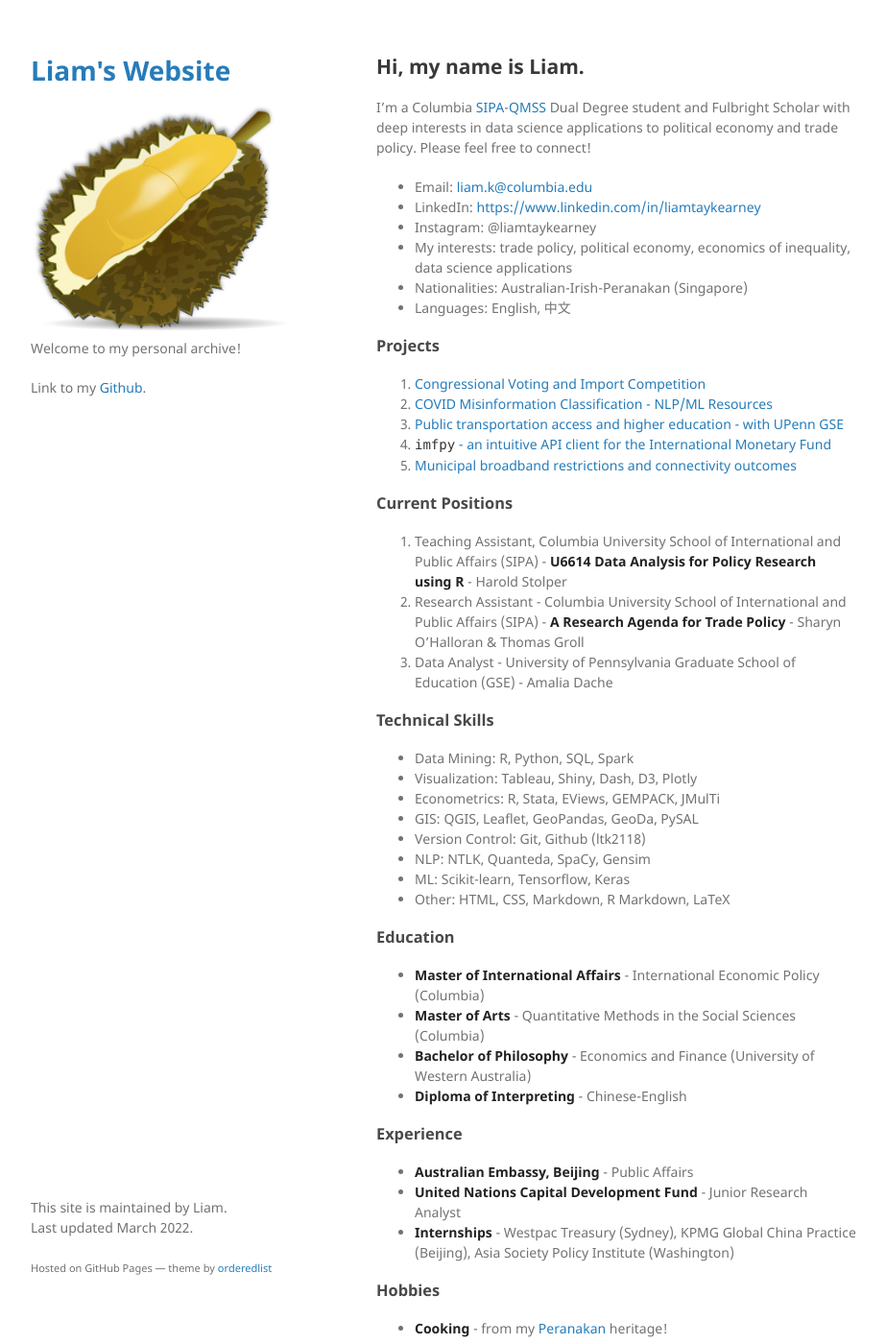
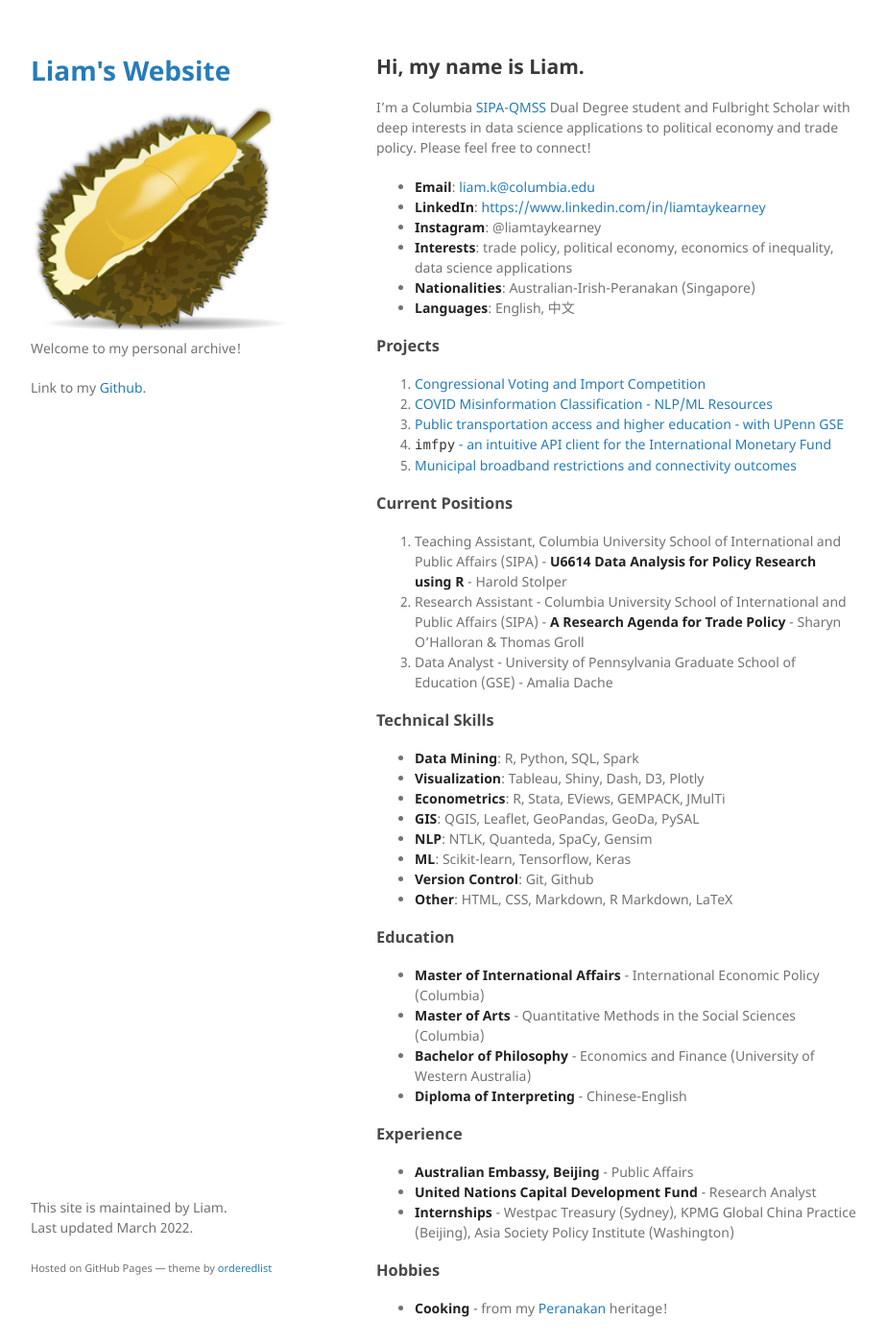
Before and after one commit to ltk2118/home, a Jekyll site: the page built from index.md, in a window 1280 px wide and 1400 px high. Shown: the whole window at 96% size, without its empty margins (178-1101 px from the left). Built offline with Jekyll 4.4.1, drawn with Linux system fonts in a browser that asks for light colours; our own code applies the rules of GitHub Pages for plain Markdown files; part of the change alters nothing that is shown.

Commit message:
update index.md

```diff
--- a/index.md
+++ b/index.md
@@ -2,12 +2,12 @@
 
 I'm a Columbia [SIPA](https://www.sipa.columbia.edu/)-[QMSS](https://www.qmss.columbia.edu/) Dual Degree student and Fulbright Scholar with deep interests in data science applications to political economy and trade policy. Please feel free to connect!
 
-- Email: [liam.k@columbia.edu](mailto:liam.k@columbia.edu)
-- LinkedIn: [https://www.linkedin.com/in/liamtaykearney](https://www.linkedin.com/in/liamtaykearney)
-- Instagram: @liamtaykearney
-- My interests: trade policy, political economy, economics of inequality, data science applications
-- Nationalities: Australian-Irish-Peranakan (Singapore)
-- Languages: English, 中文
+- **Email**: [liam.k@columbia.edu](mailto:liam.k@columbia.edu)
+- **LinkedIn**: [https://www.linkedin.com/in/liamtaykearney](https://www.linkedin.com/in/liamtaykearney)
+- **Instagram**: @liamtaykearney
+- **Interests**: trade policy, political economy, economics of inequality, data science applications
+- **Nationalities**: Australian-Irish-Peranakan (Singapore)
+- **Languages**: English, 中文
 
 ### Projects
 
@@ -25,14 +25,14 @@ I'm a Columbia [SIPA](https://www.sipa.columbia.edu/)-[QMSS](https://www.qmss.co
 
 ### Technical Skills
 
-- Data Mining: R, Python, SQL, Spark
-- Visualization: Tableau, Shiny, Dash, D3, Plotly
-- Econometrics: R, Stata, EViews, GEMPACK, JMulTi
-- GIS: QGIS, Leaflet, GeoPandas, GeoDa, PySAL
-- Version Control: Git, Github (ltk2118)
-- NLP: NTLK, Quanteda, SpaCy, Gensim
-- ML: Scikit-learn, Tensorflow, Keras
-- Other: HTML, CSS, Markdown, R Markdown, LaTeX
+- **Data Mining**: R, Python, SQL, Spark
+- **Visualization**: Tableau, Shiny, Dash, D3, Plotly
+- **Econometrics**: R, Stata, EViews, GEMPACK, JMulTi
+- **GIS**: QGIS, Leaflet, GeoPandas, GeoDa, PySAL
+- **NLP**: NTLK, Quanteda, SpaCy, Gensim
+- **ML**: Scikit-learn, Tensorflow, Keras
+- **Version Control**: Git, Github
+- **Other**: HTML, CSS, Markdown, R Markdown, LaTeX
 
 ### Education
 
@@ -44,7 +44,7 @@ I'm a Columbia [SIPA](https://www.sipa.columbia.edu/)-[QMSS](https://www.qmss.co
 ### Experience
 
 * **Australian Embassy, Beijing** - Public Affairs
-* **United Nations Capital Development Fund** - Junior Research Analyst
+* **United Nations Capital Development Fund** - Research Analyst
 * **Internships** - Westpac Treasury (Sydney), KPMG Global China Practice (Beijing), Asia Society Policy Institute (Washington)
 
 ### Hobbies
```
